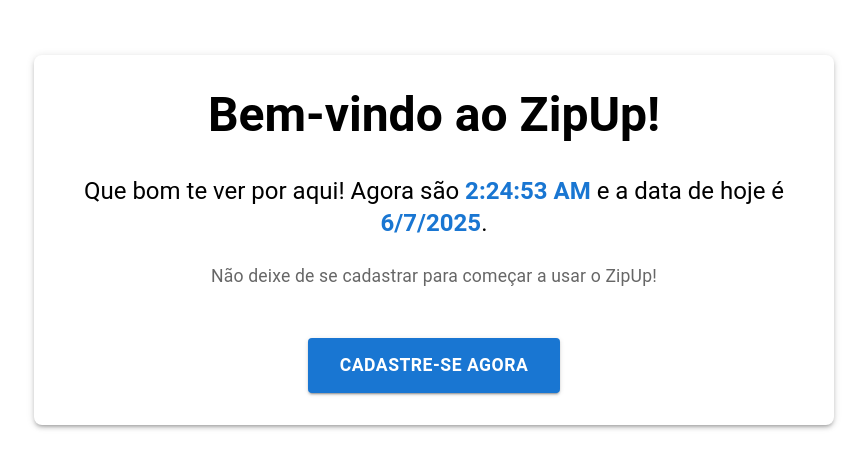
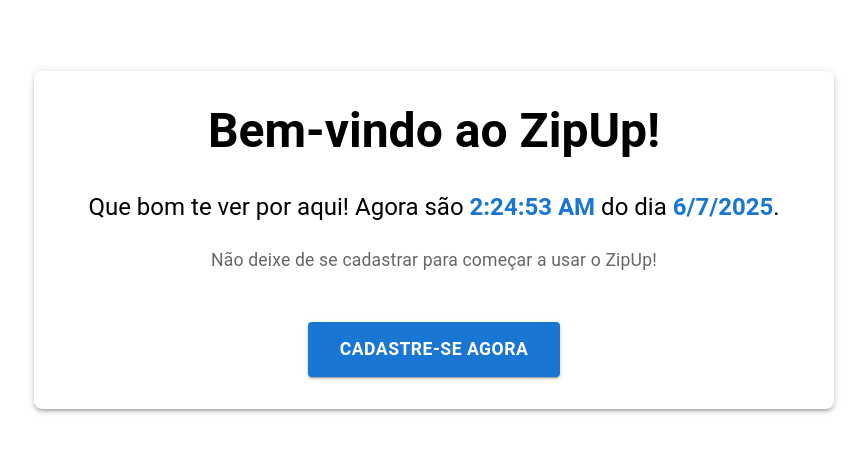
Before and after one commit to wlessadev/ZipUp, a Next.js app: page / in a window 1280 px wide. Shown: the part 160-628 px from the top of the page, without its empty margins (206-1073 px from the left). Built offline with nearby package versions, Linux system fonts and the light colour scheme.

Commit message:
melhorando texto de boas vindas

```diff
--- a/pages/index.js
+++ b/pages/index.js
@@ -65,7 +65,7 @@
           <Box component="span" sx={{ fontWeight: 'bold', color: 'primary.main' }}>
             {isClient && currentTime ? currentTime : '--:--:--'}
           </Box>{' '}
-          e a data de hoje é{' '}
+          do dia{' '}
           <Box component="span" sx={{ fontWeight: 'bold', color: 'primary.main' }}>
             {isClient && currentDate ? currentDate : '--/--/----'}
           </Box>.
```
